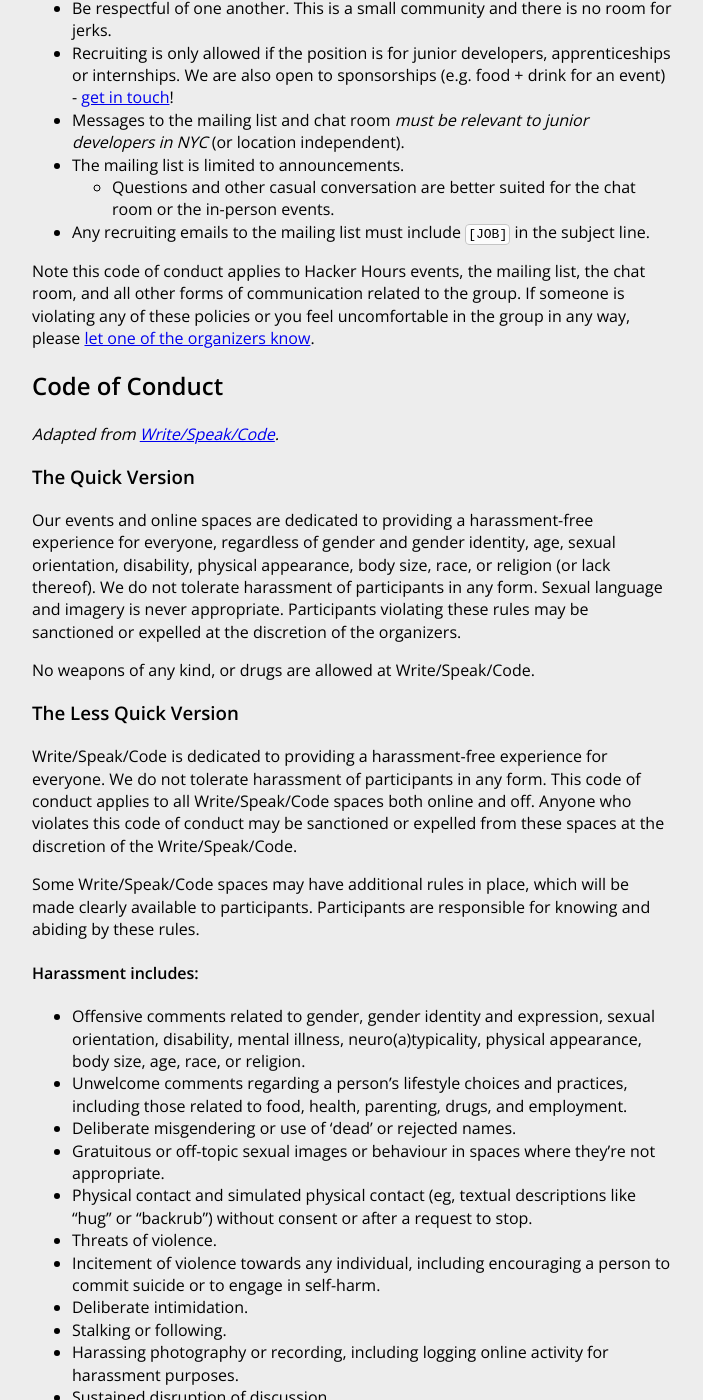
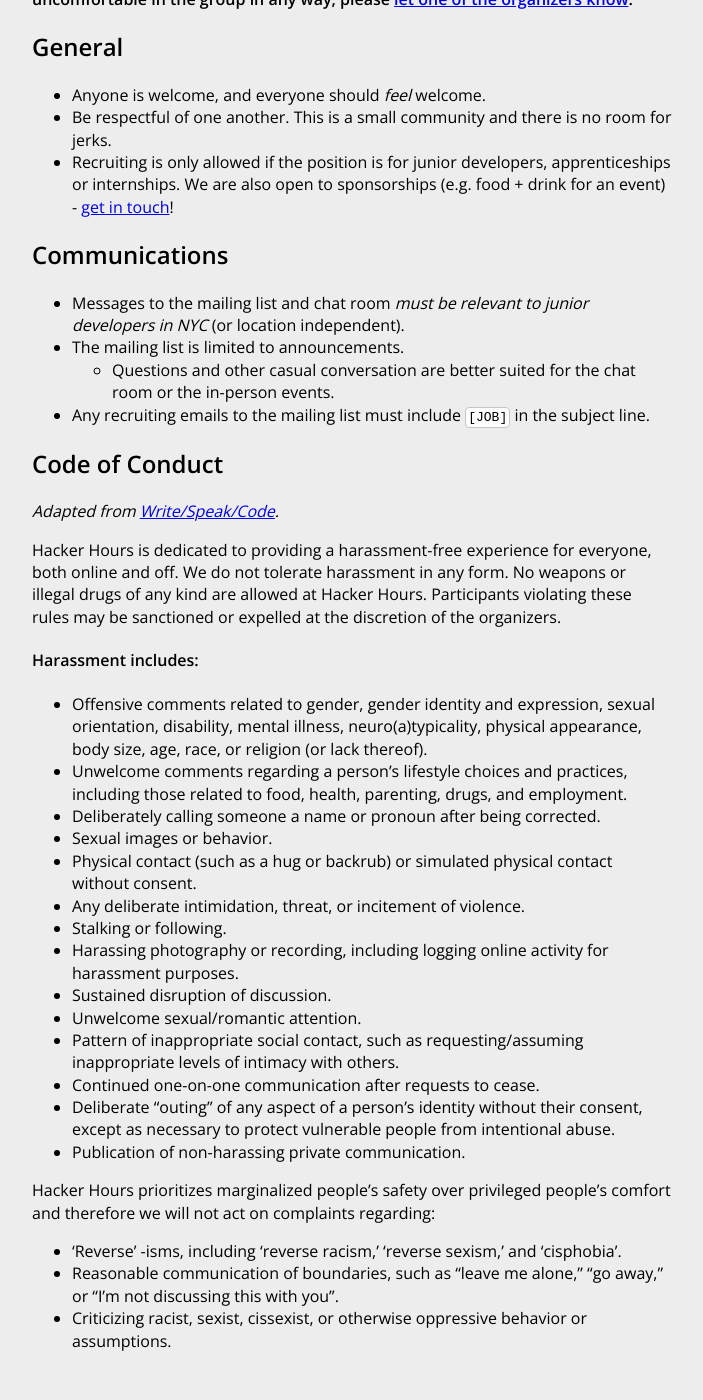
Before and after one commit to HackerHours/hackerhours.org, a Jekyll site: the page built from policies.md, in a window 1280 px wide and 1400 px high, scrolled down 213 px. Shown: the whole window, without its empty margins (288-991 px from the left). Built offline with Jekyll 4.4.1, drawn with Linux system fonts in a browser that asks for light colours; comment, search, counter and statistics services are not loaded; some of the changed text lies outside the part shown.

Commit message:
simplify the code of conduct

```diff
--- a/policies.md
+++ b/policies.md
@@ -1,55 +1,47 @@
 ---
 title: Policies
 ---
+
+These policies apply to all Hacker Hours "spaces", which include: events, the Meetup group, the mailing list, the chat room, and all other forms of communication related to the group. **If someone is violating any of these policies or you feel uncomfortable in the group in any way, please [let one of the organizers know](/contact.html).**
 
 ## General
 
 * Anyone is welcome, and everyone should _feel_ welcome.
 * Be respectful of one another.  This is a small community and there is no room for jerks.
 * Recruiting is only allowed if the position is for junior developers, apprenticeships or internships.  We are also open to sponsorships (e.g. food + drink for an event) - [get in touch](/contact.html)!
+
+## Communications
+
 * Messages to the mailing list and chat room *must be relevant to junior developers in NYC* (or location independent).
 * The mailing list is limited to announcements.
     * Questions and other casual conversation are better suited for the chat room or the in-person events.
 * Any recruiting emails to the mailing list must include `[JOB]` in the subject line.
 
-Note this code of conduct applies to Hacker Hours events, the mailing list, the chat room, and all other forms of communication related to the group. If someone is violating any of these policies or you feel uncomfortable in the group in any way, please [let one of the organizers know](/contact.html).
-
 ## Code of Conduct
 
 _Adapted from [Write/Speak/Code](http://www.writespeakcode.com/code-of-conduct.html)._
 
-### The Quick Version
-
-Our events and online spaces are dedicated to providing a harassment-free experience for everyone, regardless of gender and gender identity, age, sexual orientation, disability, physical appearance, body size, race, or religion (or lack thereof). We do not tolerate harassment of participants in any form. Sexual language and imagery is never appropriate. Participants violating these rules may be sanctioned or expelled at the discretion of the organizers.
-
-No weapons of any kind, or drugs are allowed at Write/Speak/Code.
-
-### The Less Quick Version
-
-Write/Speak/Code is dedicated to providing a harassment-free experience for everyone. We do not tolerate harassment of participants in any form. This code of conduct applies to all Write/Speak/Code spaces both online and off. Anyone who violates this code of conduct may be sanctioned or expelled from these spaces at the discretion of the Write/Speak/Code.
-
-Some Write/Speak/Code spaces may have additional rules in place, which will be made clearly available to participants. Participants are responsible for knowing and abiding by these rules.
+Hacker Hours is dedicated to providing a harassment-free experience for everyone, both online and off. We do not tolerate harassment in any form. No weapons or illegal drugs of any kind are allowed at Hacker Hours. Participants violating these rules may be sanctioned or expelled at the discretion of the organizers.
 
 #### Harassment includes:
 
-* Offensive comments related to gender, gender identity and expression, sexual orientation, disability, mental illness, neuro(a)typicality, physical appearance, body size, age, race, or religion.
+* Offensive comments related to gender, gender identity and expression, sexual orientation, disability, mental illness, neuro(a)typicality, physical appearance, body size, age, race, or religion (or lack thereof).
 * Unwelcome comments regarding a person's lifestyle choices and practices, including those related to food, health, parenting, drugs, and employment.
-* Deliberate misgendering or use of 'dead' or rejected names.
-* Gratuitous or off-topic sexual images or behaviour in spaces where they're not appropriate.
-* Physical contact and simulated physical contact (eg, textual descriptions like "hug" or "backrub") without consent or after a request to stop.
-* Threats of violence.
-* Incitement of violence towards any individual, including encouraging a person to commit suicide or to engage in self-harm.
-* Deliberate intimidation.
+* Deliberately calling someone a name or pronoun after being corrected.
+* Sexual images or behavior.
+* Physical contact (such as a hug or backrub) or simulated physical contact without consent.
+* Any deliberate intimidation, threat, or incitement of violence.
 * Stalking or following.
 * Harassing photography or recording, including logging online activity for harassment purposes.
 * Sustained disruption of discussion.
-* Unwelcome sexual attention.
+* Unwelcome sexual/romantic attention.
 * Pattern of inappropriate social contact, such as requesting/assuming inappropriate levels of intimacy with others.
 * Continued one-on-one communication after requests to cease.
-* Deliberate "outing" of any aspect of a person's identity without their consent except as necessary to protect vulnerable people from intentional abuse.
+* Deliberate "outing" of any aspect of a person's identity without their consent, except as necessary to protect vulnerable people from intentional abuse.
 * Publication of non-harassing private communication.
-* Write/Speak/Code prioritizes marginalized people's safety over privileged people's comfort and therefore we will not act on complaints regarding:
+
+Hacker Hours prioritizes marginalized people's safety over privileged people's comfort and therefore we will not act on complaints regarding:
+
 * 'Reverse' -isms, including 'reverse racism,' 'reverse sexism,' and 'cisphobia'.
 * Reasonable communication of boundaries, such as "leave me alone," "go away," or "I'm not discussing this with you".
-* Communicating in a 'tone' you don't find congenial.
 * Criticizing racist, sexist, cissexist, or otherwise oppressive behavior or assumptions.
```
